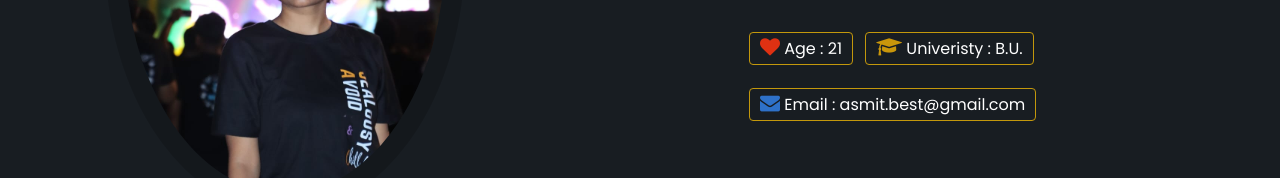
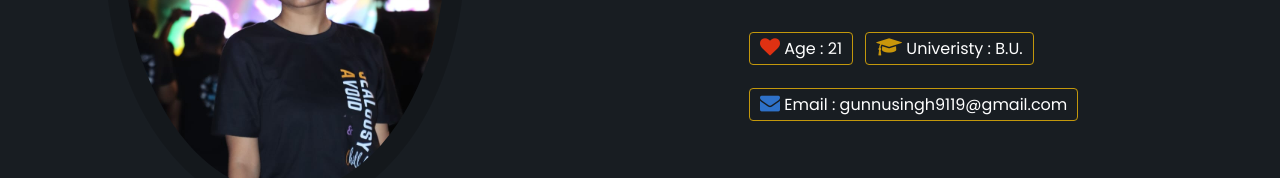
Before and after one commit to gunnuuitcs/codsoft-Portfolio-, a plain HTML site: page index.html in a window 1280 px wide. Shown: the part 1381-1559 px from the top of the page. Drawn offline with nearby package versions, Linux system fonts and the light colour scheme.

Commit message:
2nd commit

```diff
--- a/index.html
+++ b/index.html
@@ -187,7 +187,7 @@
                                <li><span> <i class="fa fa-heart" style="color:#df3112"></i>  Age : 21 </span></li>
                                <li><span><i class="fa fa-graduation-cap" style="color:#c9960b"></i> Univeristy : B.U.</span></li>
                                <br>
-                               <li><span><i class="fa fa-envelope" style="color:#2e71c9"></i> Email : asmit.best@gmail.com</span></li>
+                               <li><span><i class="fa fa-envelope" style="color:#2e71c9"></i> Email : gunnusingh9119@gmail.com</span></li>
                           </ul>
                         </div>
                             <br>  <br>
```
